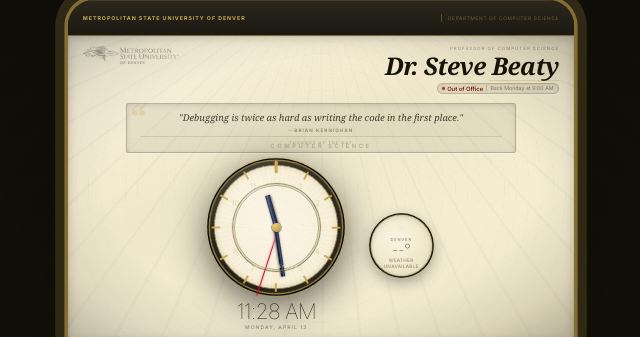
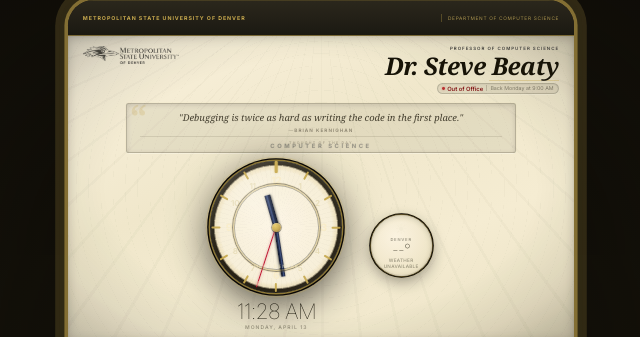
Before and after one commit to GJurado15/CS3250-Digital-Signage, a website with bundled scripts: page index.html in a window 1280 px wide. Shown: the top 337 px of the page, 319-959 px from the left. Built offline with nearby package versions, Linux system fonts and the light colour scheme; no server answers; files whose address does not match are found by name; a web font is replaced by a local one.

Commit message:
Fixed contrast/clock seconds hand

```diff
--- a/app.js
+++ b/app.js
@@ -136,9 +136,9 @@
     const minuteRotation = minutes * 6 + seconds * 0.1;
     const secondRotation = seconds * 6;
 
-    hourHand.style.transform = `rotate(${hourRotation}deg)`;
-    minuteHand.style.transform = `rotate(${minuteRotation}deg)`;
-    secondHand.style.transform = `rotate(${secondRotation}deg)`;
+    hourHand.style.setProperty("--hand-angle", `${hourRotation}deg`);
+    minuteHand.style.setProperty("--hand-angle", `${minuteRotation}deg`);
+    secondHand.style.setProperty("--hand-angle", `${secondRotation}deg`);
 
     timeText.textContent = timeFormatter.format(now);
     dateText.textContent = dateFormatter.format(now);
--- a/styles.css
+++ b/styles.css
@@ -78,7 +78,8 @@
   font-weight: 400;
   letter-spacing: 0.14em;
   text-transform: uppercase;
-  color: rgba(200,168,72,0.45);
+  color: rgba(222,191,99,0.78);
+  text-shadow: 0 0.04cqw 0 rgba(0,0,0,0.45);
   display: flex;
   align-items: center;
   gap: 1.2cqw;
@@ -145,9 +146,12 @@
   font-size: 1.15cqw;
   letter-spacing: 0.44em;
   font-weight: 700;
-  color: rgba(26,22,8,0.2);
+  color: rgba(26,22,8,0.36);
   text-transform: uppercase;
   white-space: nowrap;
+  text-shadow:
+    0 0.08cqw 0 rgba(255,255,255,0.42),
+    0 0.12cqw 0.3cqw rgba(26,22,8,0.1);
   z-index: 0;
   pointer-events: none;
 }
@@ -170,8 +174,15 @@
   width: 72%;
   height: auto;
   display: block;
-  filter: saturate(0) brightness(0.2) sepia(1) hue-rotate(25deg);
-  opacity: 0.45;
+  opacity: 0.74;
+  mix-blend-mode: multiply;
+  filter:
+    saturate(0)
+    brightness(0.14)
+    contrast(1.28)
+    sepia(1)
+    hue-rotate(18deg)
+    drop-shadow(0 0.08cqw 0 rgba(255,255,255,0.26));
 }
 
 /* Nameplate — signed dial, right side */
@@ -194,7 +205,8 @@
   font-weight: 600;
   letter-spacing: 0.22em;
   text-transform: uppercase;
-  color: rgba(26,22,8,0.28);
+  color: #3f3c35;
+  text-shadow: 0 0.05cqw 0 rgba(255,255,255,0.35);
   order: -1;
   white-space: nowrap;
 }
@@ -498,8 +510,10 @@
 
 /* Hands — blued steel */
 .analog-clock__hand {
-  inset: 50% auto auto 50%;
+  top: 50%;
+  left: 50%;
   transform-origin: bottom center;
+  transform: translate(-50%, -100%) rotate(var(--hand-angle, 0deg));
 }
 
 .analog-clock__hand--hour {
@@ -507,8 +521,6 @@
   height: 25%;
   /* Polished blued steel — brighter highlight stripe */
   background: linear-gradient(90deg, #1a2038 0%, #3a4e80 40%, #1c2848 60%, #0e1428 100%);
-  margin-left: -2%;
-  margin-top: -25%;
   border-radius: 2% 2% 0 0;
   box-shadow: 0.1cqw 0.1cqw 0.5cqw rgba(0,0,0,0.7);
 }
@@ -517,8 +529,6 @@
   width: 2.8%;
   height: 38%;
   background: linear-gradient(90deg, #1a2038 0%, #3a4e80 40%, #1c2848 60%, #0e1428 100%);
-  margin-left: -1.4%;
-  margin-top: -38%;
   border-radius: 1.4% 1.4% 0 0;
   box-shadow: 0.1cqw 0.1cqw 0.5cqw rgba(0,0,0,0.7);
 }
@@ -528,8 +538,6 @@
   width: 0.65%;
   height: 48%;
   background: linear-gradient(180deg, #c8102e 0%, #c8102e 80%, rgba(200,16,46,0.4) 100%);
-  margin-left: -0.325%;
-  margin-top: -42%;
   border-radius: 0.5%;
   box-shadow: 0 0.1cqw 0.5cqw rgba(200,16,46,0.5);
 }
```
Also changed, not shown: AI_ATTRIBUTION.md (+11 -0 lines).
